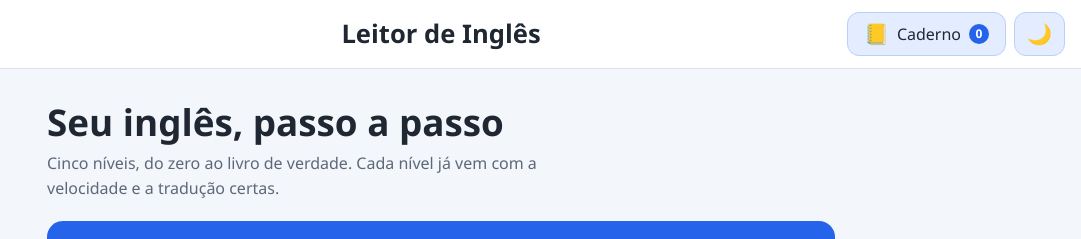
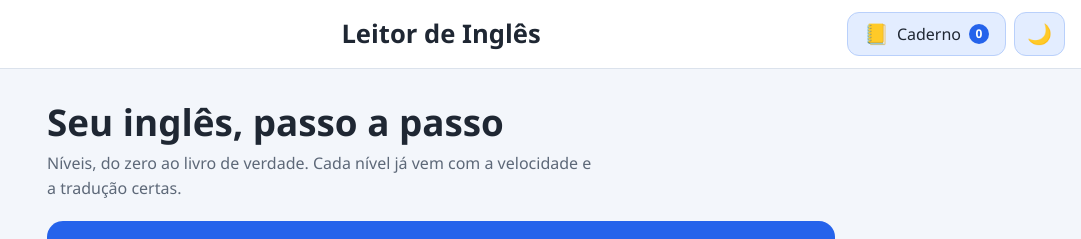
Before and after one commit to Eduardonascimento01/leitor-idiomas, a plain HTML site: page index.html in a window 1280 px wide. Shown: the top 239 px of the page, without its empty margins (199-1280 px from the left). Drawn offline with Linux system fonts and the light colour scheme.

Commit message:
Update in index.html

```diff
--- a/index.html
+++ b/index.html
@@ -46,7 +46,7 @@
     <!-- Tela 1: trilha de níveis -->
     <section id="telaNiveis">
       <h1 class="titulo">Seu inglês, passo a passo</h1>
-      <p class="intro">Cinco níveis, do zero ao livro de verdade. Cada nível já vem com a velocidade e a tradução certas.</p>
+      <p class="intro">Níveis, do zero ao livro de verdade. Cada nível já vem com a velocidade e a tradução certas.</p>
       <div id="continuar"></div>
       <div id="avisoRevisao" class="aviso" hidden></div>
       <ol id="listaNiveis" class="trilha"></ol>
```
